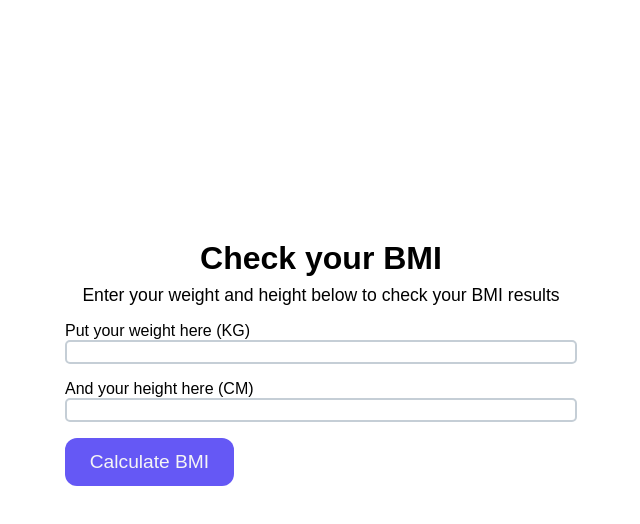
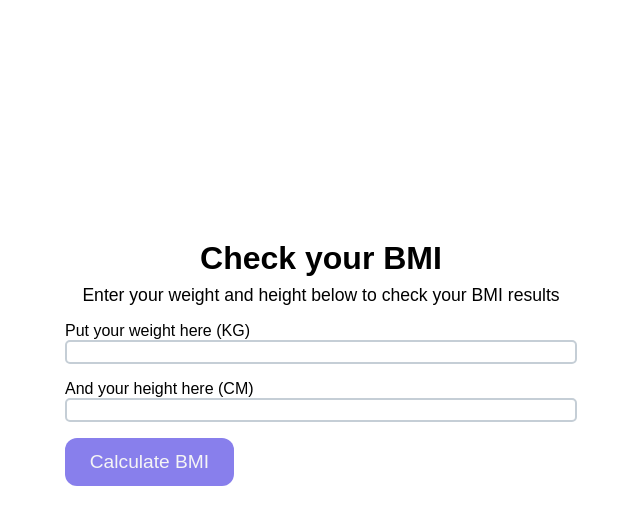
Before and after one commit to V123in4/skilvul-backend-bootcamp-assignment, a plain HTML site: page TPA002/index.html in a window 1280 px wide. In both pictures the pointer is over the button "Calculate BMI". Shown: the whole page, without its empty margins (319-959 px from the left). Drawn offline with Linux system fonts and the light colour scheme.

Commit message:
perbaikan button hover

```diff
--- a/TPA002/styles.css
+++ b/TPA002/styles.css
@@ -51,6 +51,10 @@ button {
     border-radius: 12px;
 }
 
+button:hover {
+    background-color: #887fec;
+}
+
 span {
     font-weight: bolder;
 }
```
